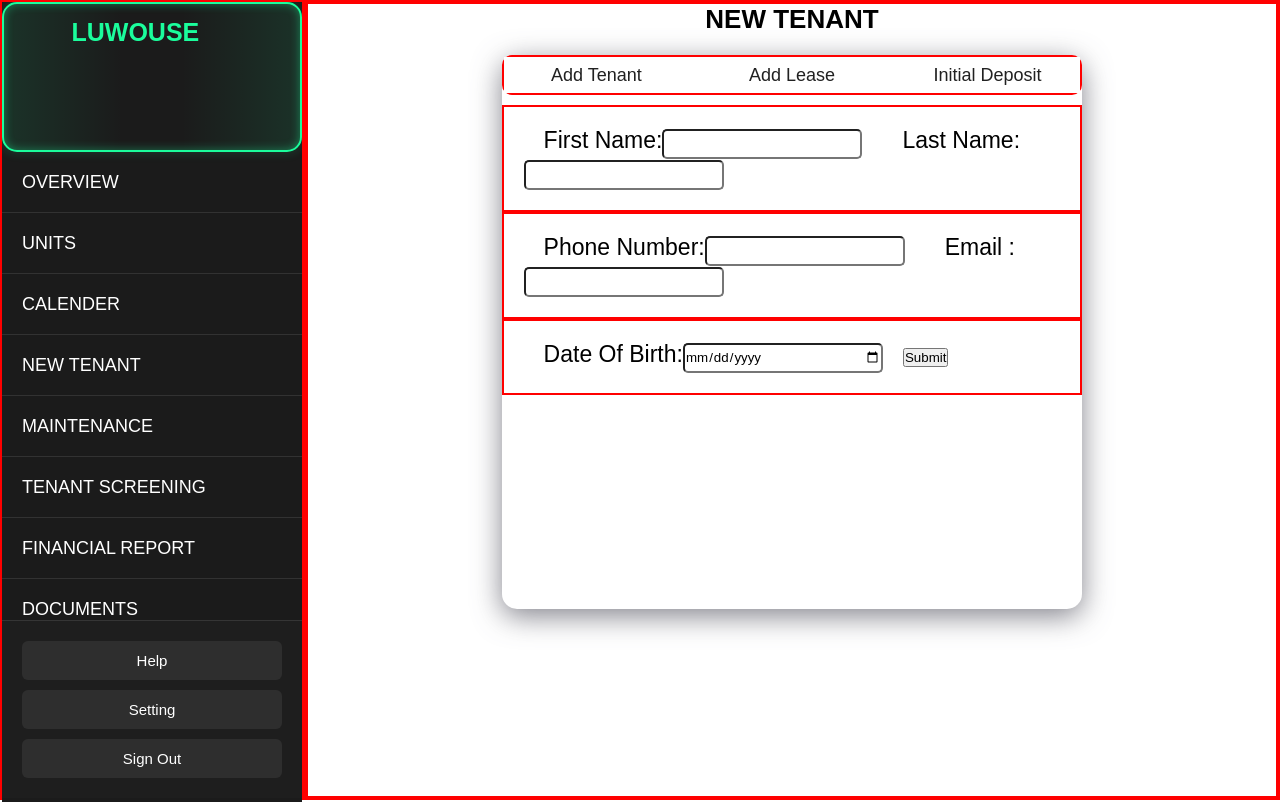
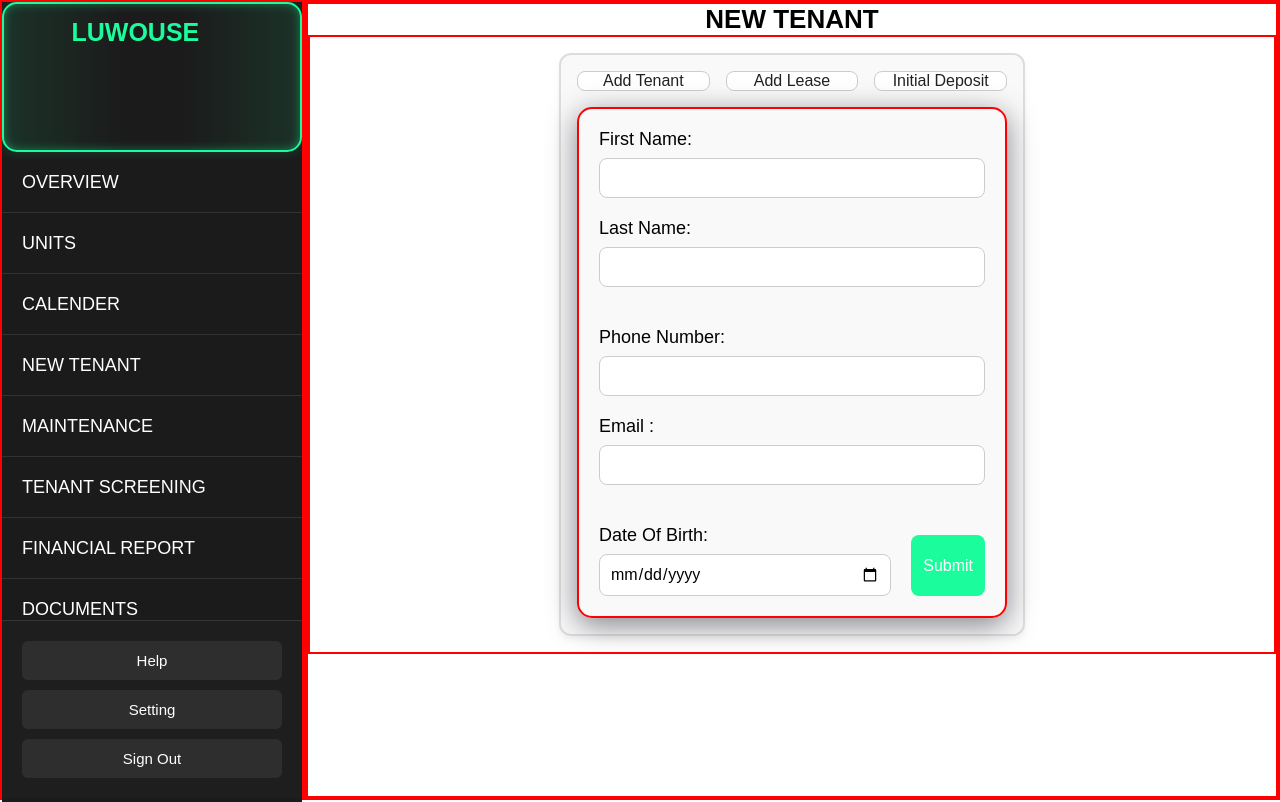
Before and after one commit to Correa95/Property-Management-System, a React (Vite) app in the folder client-side/: page /newTenant in a window 1280 px wide. Both pictures are taken after a click on the button "Add Tenant". Built offline with nearby package versions, Linux system fonts and the light colour scheme.

Commit message:
working on the new tenanat form

```diff
--- a/client-side/src/Components/Form/TenantInfoForm.css
+++ b/client-side/src/Components/Form/TenantInfoForm.css
@@ -1,37 +1,60 @@
-.formContainer {
-  width: 60%;
-  height: 70%;
-  margin-top: 20px;
-  border-radius: 15px;
-  /* display: flex; */
-  /* flex-direction: column; */
-  /* justify-content: center; */
-  box-shadow: rgba(100, 100, 111, 0.8) 0px 7px 29px 0px;
-}
 .tenantInfoFormContainer {
   width: 100%;
   height: 100%;
+  display: flex;
+  flex-direction: column;
   border-radius: 15px;
+  box-shadow: rgba(100, 100, 111, 0.8) 0px 7px 29px 0px;
+}
+.newTenantForm {
+  width: 100%;
+  height: 100%;
+  align-items: center;
+  border-radius: 15px;
+  border: 2px solid red;
 }
 
-.names {
-  padding: 20px;
-  border: 2px solid red;
-}
-.contacts {
-  padding: 20px;
-  border: 2px solid red;
-}
+.names,
+.contacts,
 .unitInfo {
   padding: 20px;
-  border: 2px solid red;
+  display: flex;
+  flex-wrap: wrap;
+  gap: 20px;
 }
+
 label {
-  font-size: 23px;
-  padding: 20px;
+  display: flex;
+  flex-direction: column;
+  font-size: 18px;
+  flex: 1 1 45%;
 }
 input {
-  width: 200px;
-  height: 30px;
-  border-radius: 5px;
+  font-size: 16px;
+  margin-top: 8px;
+  padding: 10px;
+  border-radius: 8px;
+  border: 1px solid #ccc;
+  transition: border 0.3s ease;
 }
+
+input:focus {
+  border-color: #1bfd9c;
+  outline: none;
+}
+
+.btnSubmit {
+  font-size: 16px;
+  margin-top: 10px;
+  padding: 12px;
+  border: none;
+  border-radius: 8px;
+  background-color: #1bfd9c;
+  color: white;
+  cursor: pointer;
+  transition: background-color 0.3s ease;
+}
+
+.btnSubmit:hover {
+  background-color: #1bfd9c;
+}
--- a/client-side/src/Components/Form/TenantInfoForm.jsx
+++ b/client-side/src/Components/Form/TenantInfoForm.jsx
@@ -28,7 +28,7 @@ function TenantInfoForm() {
             Date Of Birth:
             <input type="date" />
           </label>
-          <button>Submit</button>
+          <button className="btnSubmit">Submit</button>
         </div>
       </form>
     </div>
--- a/client-side/src/Components/NavigationButton.css
+++ b/client-side/src/Components/NavigationButton.css
@@ -1,34 +1,56 @@
-.NavigationWrapper {
+.NavigationButtonContainer {
   display: flex;
   flex-direction: column;
   align-items: center;
-  gap: 10px;
+  padding: 16px;
+  gap: 23px;
+  width: 100%;
 }
 
-.NavigationButtonContainer {
-  width: 100%;
-  height: 40px;
+.NavigationButton {
   display: flex;
+  flex-wrap: wrap;
   justify-content: center;
   align-items: center;
-  border: 2px solid red;
-  border-radius: 10px;
-  gap: 10px;
+  gap: 16px;
+  width: 50%;
+  /* max-width: 600px; */
+  padding: 16px;
+  background-color: #f9f9f9;
+  border: 2px solid #ddd;
+  border-radius: 12px;
+  box-shadow: 0 4px 6px rgba(0, 0, 0, 0.05);
 }
 
 .btn {
-  font-size: 18px;
-  width: 100%;
-  height: 100%;
-  background: #ffffff;
+  flex: 1 1 30%;
+  min-width: 120px;
+  padding: 10 16px;
+  font-size: 1rem;
+  background-color: #ffffff;
   color: #212121;
-  border: none;
+  border: 1px solid #ccc;
+  border-radius: 8px;
   cursor: pointer;
+  transition: all 0.3s ease;
 }
 
-.form {
+.btn:hover {
+  background-color: #212121;
+  color: #ffffff;
+  border-color: #212121;
+}
+
+/* .form {
+  width: 100%;
+  max-width: 500px;
+  padding: 1rem;
+  margin-top: 1rem;
+  background-color: #ffffff;
+  border: 1px solid #e0e0e0;
+  border-radius: 12px;
+  box-shadow: 0 2px 8px rgba(0, 0, 0, 0.05);
   display: flex;
   flex-direction: column;
-  gap: 8px;
-  width: 400px;
-}
+  gap: 1rem;
+} */
--- a/client-side/src/Components/NavigationButton.jsx
+++ b/client-side/src/Components/NavigationButton.jsx
@@ -12,8 +12,8 @@ function NavigationButton() {
   };
 
   return (
-    <div className="NavigationWrapper">
-      <div className="NavigationButtonContainer">
+    <div className="NavigationButtonContainer">
+      <div className="NavigationButton">
         <button className="btn" onClick={() => handleClick("tenant")}>
           Add Tenant
         </button>
@@ -23,11 +23,11 @@ function NavigationButton() {
         <button className="btn" onClick={() => handleClick("deposit")}>
           Initial Deposit
         </button>
+
+        {activeForm === "tenant" && <TenantInfoForm />}
+        {activeForm === "lease" && <LeaseForm />}
+        {activeForm === "deposit" && <InitialDepositForm />}
       </div>
-
-      {activeForm === "tenant" && <TenantInfoForm />}
-      {activeForm === "lease" && <LeaseForm />}
-      {activeForm === "deposit" && <InitialDepositForm />}
     </div>
   );
 }
--- a/client-side/src/Components/NewTenant.css
+++ b/client-side/src/Components/NewTenant.css
@@ -9,3 +9,7 @@
 .addTenantHeader {
   font-size: 26px;
 }
+.formContainer {
+  border: 2px solid red;
+  width: 100%;
+}
```
